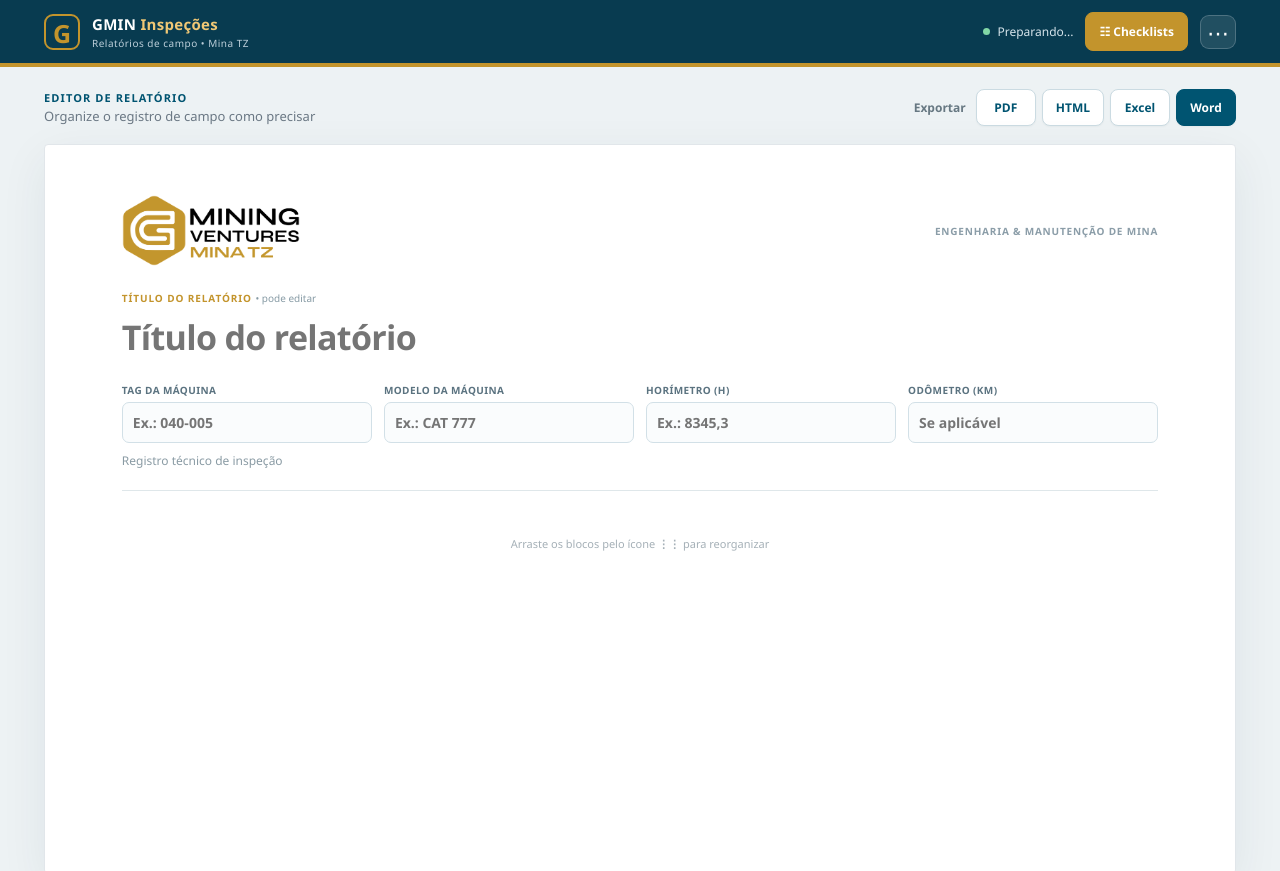
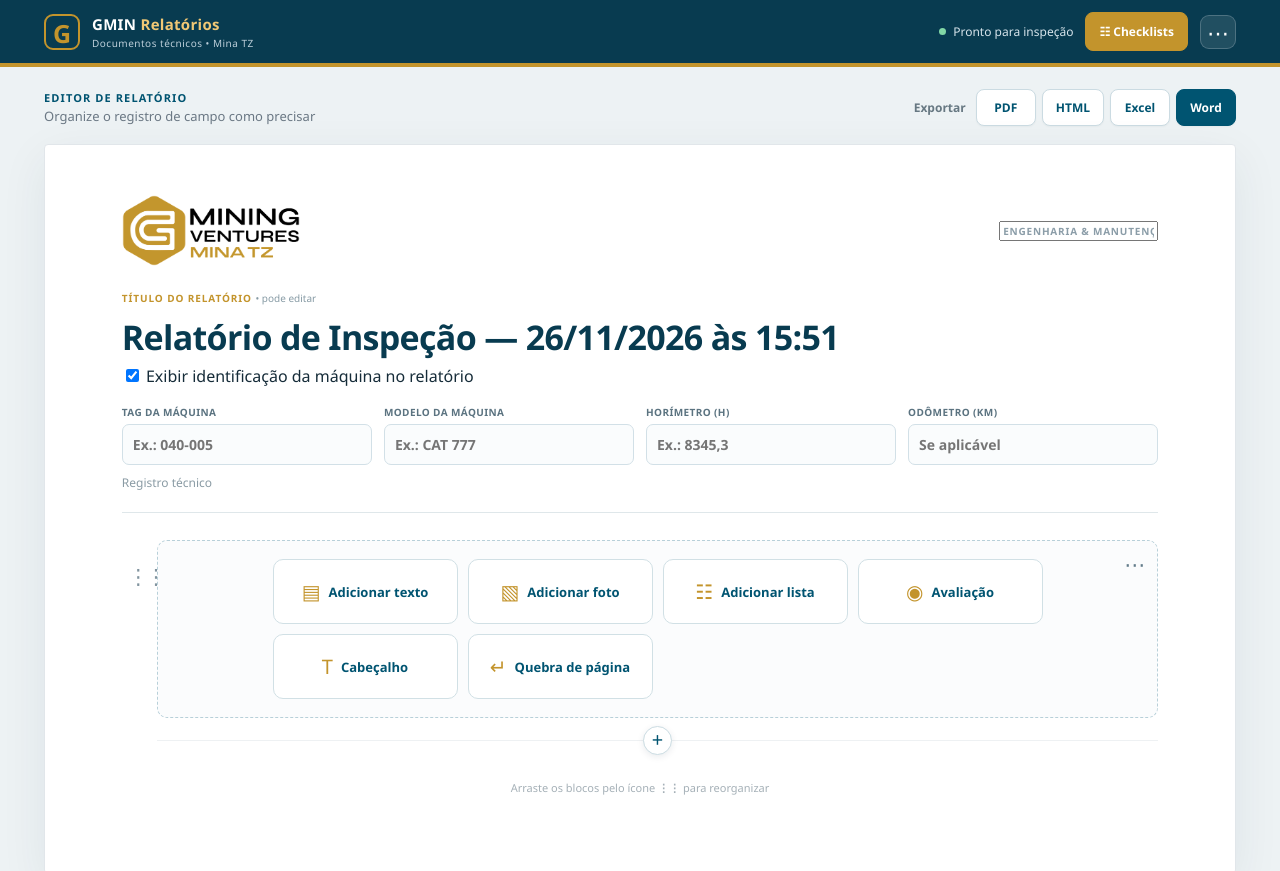
Before and after one commit to pedromaintenance/relatorio-de-inspecao, a plain HTML site: page index.html in a window 1280 px wide. Shown: the top 871 px of the page. Drawn offline with Linux system fonts and the light colour scheme.

Commit message:
feat: update report editor interface and offline cache

```diff
--- a/index.html
+++ b/index.html
@@ -8,12 +8,12 @@
   <link rel="icon" href="assets/logo-tz.png">
   <link rel="manifest" href="manifest.webmanifest">
   <link rel="stylesheet" href="css/styles.css">
-  <title>GMIN | Relatório de Inspeção</title>
+  <title>GMIN | Relatórios Técnicos</title>
 </head>
 <body>
   <header class="app-top no-print">
     <div class="app-top-inner">
-      <div class="app-brand"><span class="brand-mark">G</span><span class="brand-copy"><b>GMIN <i>Inspeções</i></b><small>Relatórios de campo • Mina TZ</small></span></div>
+      <div class="app-brand"><span class="brand-mark">G</span><span class="brand-copy"><b>GMIN <i>Relatórios</i></b><small>Documentos técnicos • Mina TZ</small></span></div>
       <div class="top-right">
         <span class="save-status" id="saveStatus" role="status" aria-live="polite"><span class="status-dot"></span> Preparando...</span>
         <button type="button" id="checklistsButton" class="checklists-top-btn" aria-expanded="false" aria-controls="checklistPanel">☷ Checklists</button>
@@ -51,17 +51,18 @@
       <div class="report-head">
         <div class="report-head-top">
           <img class="report-logo" src="assets/logo-tz.png" alt="G Mining Mina TZ">
-          <span class="report-kicker">ENGENHARIA &amp; MANUTENÇÃO DE MINA</span>
+          <input type="text" id="reportKicker" class="report-kicker" maxlength="180" aria-label="Cabeçalho institucional" title="Editar cabeçalho institucional">
         </div>
         <label for="reportTitle" class="title-label no-print">TÍTULO DO RELATÓRIO <span>• pode editar</span></label>
         <textarea id="reportTitle" class="report-title" rows="1" maxlength="180" spellcheck="true" placeholder="Título do relatório" aria-label="Título do relatório"></textarea>
+        <label class="machine-toggle no-print"><input type="checkbox" id="showMachine" checked> Exibir identificação da máquina no relatório</label>
         <div class="asset-fields" aria-label="Identificação do equipamento">
           <label>TAG da máquina<input id="machineTag" data-meta="tag" type="text" maxlength="70" placeholder="Ex.: 040-005" autocomplete="off"></label>
           <label>Modelo da máquina<input id="machineModel" data-meta="model" type="text" maxlength="90" placeholder="Ex.: CAT 777" autocomplete="off"></label>
           <label>Horímetro (h)<input id="machineHours" data-meta="hours" inputmode="decimal" type="text" maxlength="32" placeholder="Ex.: 8345,3" autocomplete="off"></label>
           <label>Odômetro (km)<input id="machineOdometer" data-meta="odometer" inputmode="decimal" type="text" maxlength="32" placeholder="Se aplicável" autocomplete="off"></label>
         </div>
-        <p class="report-subline" id="reportSubline">Registro técnico de inspeção</p>
+        <p class="report-subline" id="reportSubline">Registro técnico</p>
       </div>
       <div id="reportRows" class="report-rows" aria-label="Blocos do relatório"></div>
       <div class="sheet-end no-print"><span>Arraste os blocos pelo ícone <strong>⋮⋮</strong> para reorganizar</span></div>
```
